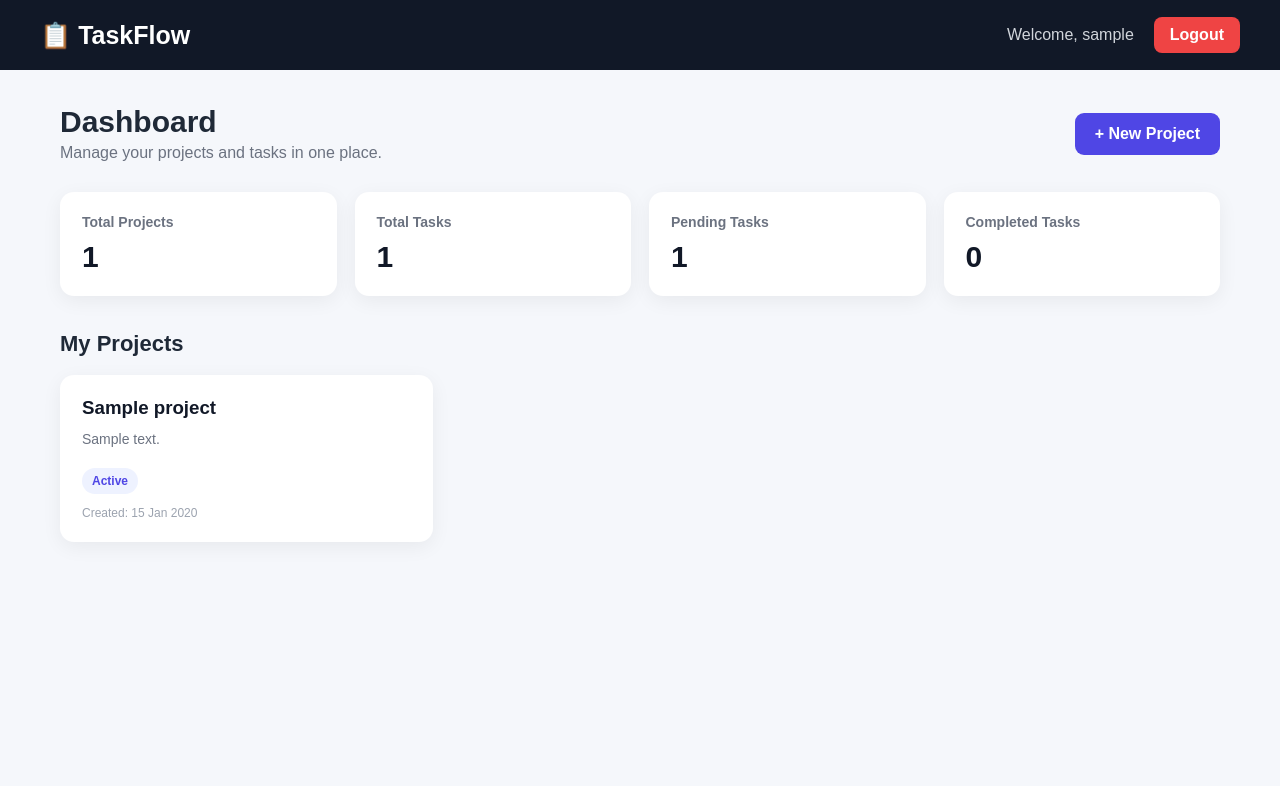
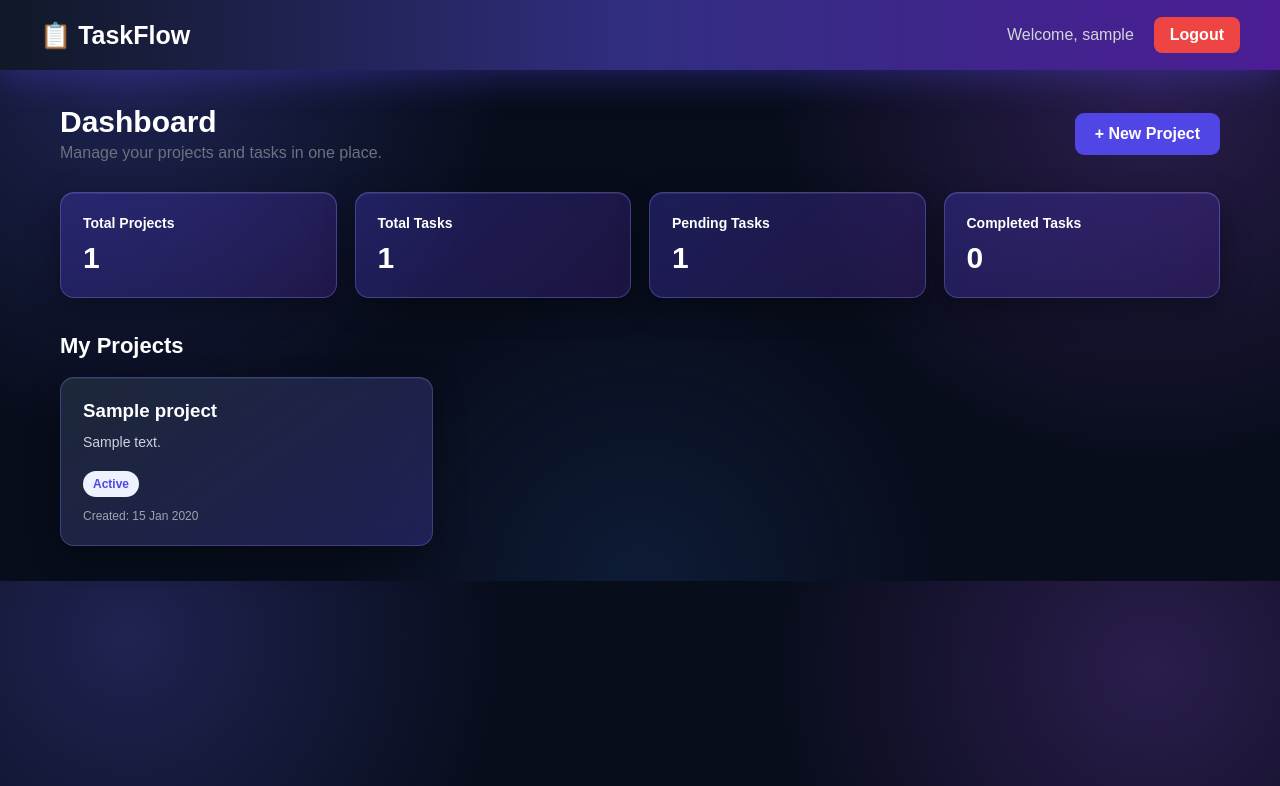
Before and after one commit to Vedant8381/CodeAlpha_ProjectManagementTool, a Django app: page / in a window 1280 px wide. Shown: the top 786 px of the page. Run offline with Django 5.2, Linux system fonts and the light colour scheme; a user stored in the database is signed in; tables that the repository leaves empty hold one stand-in row (values such as "Sample post"); parts of the project's set-up code (start-up, migrations or seed data) failed here and were passed over.

Commit message:
Improve TaskFlow dashboard UI

```diff
--- a/projects/templates/projects/dashboard.html
+++ b/projects/templates/projects/dashboard.html
@@ -225,6 +225,179 @@
                 grid-template-columns: 1fr;
             }
         }
+        /* ===== TASKFLOW MODERN UI ===== */
+
+body {
+    background:
+        radial-gradient(circle at 10% 10%, rgba(99, 102, 241, 0.25), transparent 30%),
+        radial-gradient(circle at 90% 15%, rgba(168, 85, 247, 0.22), transparent 30%),
+        radial-gradient(circle at 50% 100%, rgba(59, 130, 246, 0.12), transparent 35%),
+        #080d1c !important;
+    color: #f8fafc !important;
+}
+
+/* NAVBAR */
+.navbar {
+    background: linear-gradient(
+        90deg,
+        #111827,
+        #312e81,
+        #4c1d95
+    ) !important;
+
+    box-shadow: 0 8px 35px rgba(79, 70, 229, 0.35) !important;
+}
+
+/* MAIN HEADING */
+h1, h2, h3 {
+    color: #ffffff !important;
+}
+
+.subtitle,
+p {
+    color: #94a3b8;
+}
+
+/* NEW PROJECT BUTTON */
+.btn-primary,
+a.btn-primary,
+button.btn-primary {
+    background: linear-gradient(
+        135deg,
+        #6366f1,
+        #8b5cf6
+    ) !important;
+
+    color: #ffffff !important;
+    border: none !important;
+    box-shadow: 0 8px 25px rgba(99, 102, 241, 0.35);
+}
+
+.btn-primary:hover,
+a.btn-primary:hover,
+button.btn-primary:hover {
+    transform: translateY(-3px);
+    box-shadow: 0 12px 30px rgba(139, 92, 246, 0.5);
+}
+
+/* STAT CARDS */
+.stat-card {
+    background: linear-gradient(
+        135deg,
+        rgba(79, 70, 229, 0.30),
+        rgba(124, 58, 237, 0.18)
+    ) !important;
+
+    border: 1px solid rgba(129, 140, 248, 0.35) !important;
+
+    box-shadow:
+        0 10px 30px rgba(0, 0, 0, 0.35),
+        inset 0 1px 0 rgba(255,255,255,0.08);
+
+    backdrop-filter: blur(12px);
+
+    transition: all 0.3s ease;
+}
+
+.stat-card:hover {
+    transform: translateY(-6px);
+    border-color: rgba(167, 139, 250, 0.8) !important;
+    box-shadow:
+        0 15px 40px rgba(99, 102, 241, 0.25),
+        0 0 25px rgba(139, 92, 246, 0.15);
+}
+
+.stat-card h3,
+.stat-card .number,
+.stat-card strong {
+    color: #ffffff !important;
+}
+
+.stat-card p,
+.stat-card span {
+    color: #c4b5fd !important;
+}
+
+/* PROJECT CARDS */
+.project-card {
+    background: linear-gradient(
+        145deg,
+        rgba(30, 41, 59, 0.95),
+        rgba(49, 46, 129, 0.55)
+    ) !important;
+
+    border: 1px solid rgba(129, 140, 248, 0.30) !important;
+
+    box-shadow:
+        0 10px 30px rgba(0, 0, 0, 0.35),
+        inset 0 1px 0 rgba(255,255,255,0.06);
+
+    backdrop-filter: blur(10px);
+
+    transition: all 0.3s ease;
+}
+
+.project-card:hover {
+    transform: translateY(-6px) scale(1.01);
+
+    border-color: rgba(139, 92, 246, 0.75) !important;
+
+    box-shadow:
+        0 18px 40px rgba(79, 70, 229, 0.25),
+        0 0 30px rgba(139, 92, 246, 0.12);
+}
+
+/* PROJECT TITLE */
+.project-card h3,
+.project-card h2,
+.project-card a {
+    color: #ffffff !important;
+}
+
+/* PROJECT DESCRIPTION */
+.project-card p {
+    color: #cbd5e1 !important;
+}
+
+/* STATUS BADGES */
+.project-card .badge {
+    background: linear-gradient(
+        135deg,
+        #6366f1,
+        #8b5cf6
+    ) !important;
+
+    color: #ffffff !important;
+    border: none !important;
+}
+
+/* LINKS */
+a {
+    transition: all 0.2s ease;
+}
+
+a:hover {
+    color: #a78bfa !important;
+}
+
+/* LOGOUT */
+.navbar a[href*="logout"] {
+    background: linear-gradient(
+        135deg,
+        #ef4444,
+        #f97316
+    ) !important;
+
+    color: white !important;
+    border: none !important;
+    box-shadow: 0 6px 20px rgba(239, 68, 68, 0.25);
+}
+
+/* SMOOTH */
+* {
+    transition: border-color 0.2s ease,
+                box-shadow 0.2s ease;
+}
     </style>
 </head>
 
```
